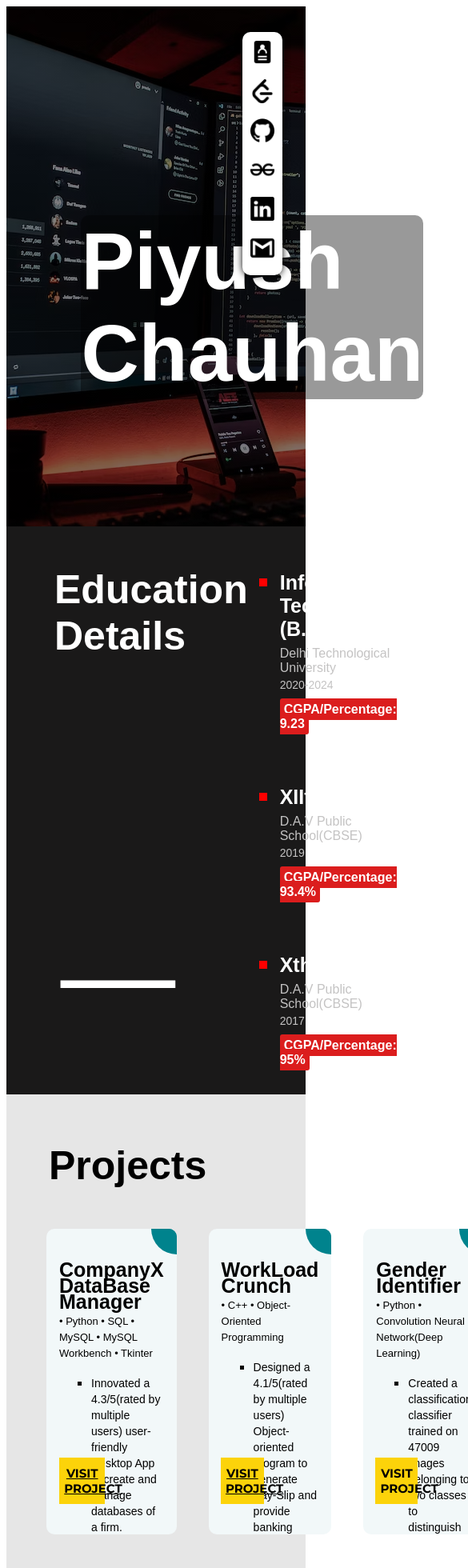
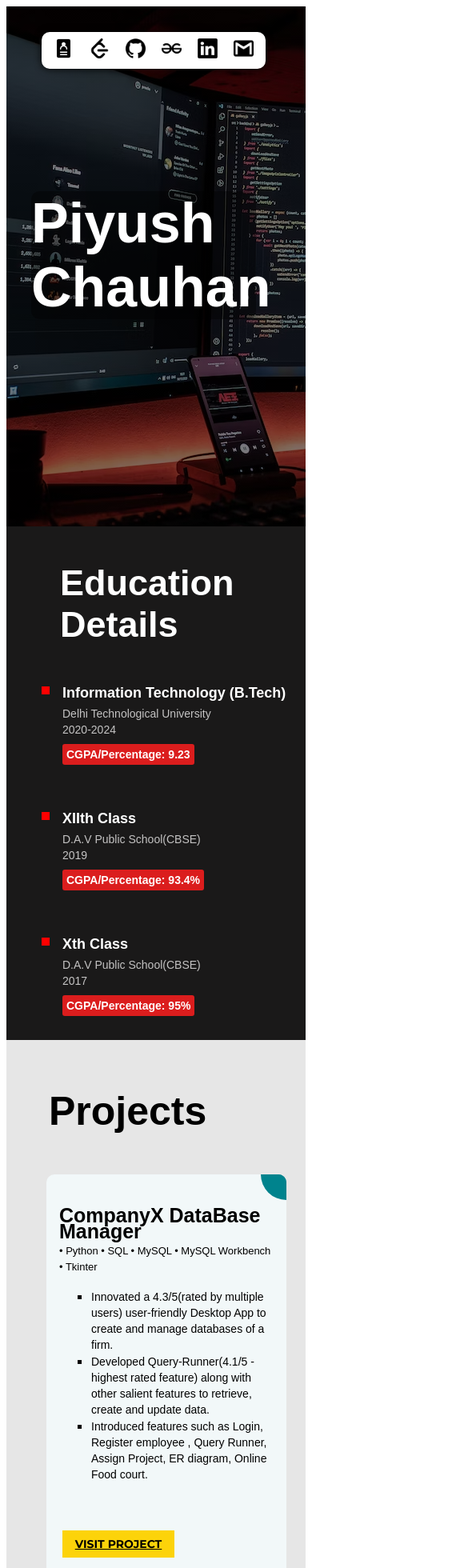
Before and after one commit to PiyushChauhan16/Portfolio, a React (Create React App) app: page / in a window 390 px wide. Shown: the top 1960 px of the page at 80% size, 585 px wide, since content can reach past the window. Built offline with nearby package versions, Linux system fonts and the light colour scheme.

Commit message:
"Added media 768 and 700"

```diff
--- a/src/AboutMePage/MakeCards.js
+++ b/src/AboutMePage/MakeCards.js
@@ -5,9 +5,9 @@ const MakeCards = ({project, choice=1}) => {
   return (
     <div>
 
-        <div class="card">
-        <div class="card1">
-            <p class = "project-name">{project.topic}</p>
+        <div className={"card" + (choice === 1 ? "" : " short-card")}>
+        <div className="card1">
+            <p className = "project-name">{project.topic}</p>
             {choice === 1 && project.tech_stack.map((curr)=>{
                 return (
                     <p class = "tech-stack-list">{"• " + curr +" "}</p>
@@ -23,8 +23,8 @@ const MakeCards = ({project, choice=1}) => {
             </ul>
 
 
-            <div class="go-corner" href="#">
-            <div class="go-arrow">
+            <div className="go-corner" href="#">
+            <div className="go-arrow">
                 <button style={{
                     background:"transparent",
                     color: "white",
@@ -33,7 +33,11 @@ const MakeCards = ({project, choice=1}) => {
                 }}></button>
             </div>
             </div>
-            {choice === 1 && (<button className='visit-btn'><a style={{color:"black"}} href={project.link}>VISIT PROJECT</a> </button>)}
+
+            <div>
+                {choice === 1 && (<button className='visit-btn'><a style={{color:"black"}} href={project.link}>VISIT PROJECT</a> </button>)}
+            </div>
+
 
         </div>
 
--- a/src/AboutMePage/Projects.js
+++ b/src/AboutMePage/Projects.js
@@ -10,7 +10,7 @@ const Projects = () => {
     return (
     <div className='project-div'>
         <div>
-            <p className="project-heading"><strong>Projects</strong></p>
+            <p className="project-heading">Projects</p>
         </div>
         <div class = "card-arrangment">
             {listOfProjects.map ((curr)=>{
--- a/src/AboutMePage/style.css
+++ b/src/AboutMePage/style.css
@@ -83,6 +83,11 @@
     /* border: solid; */
     height: 350px;
     position: relative;
+    min-width: 450px;;
+  }
+
+  .short-card{
+    height: 230px;
   }
 
   .card-arrangment{
@@ -98,6 +103,8 @@
     position: relative;
 
   }
+
+
 
   .card1{
     /* border: solid; */
@@ -160,6 +167,7 @@
  }
 .project-heading{
   font-family: sans-serif;
+  font-weight: bold;
   font-size: 50px;
   padding-left: 53px;
   margin-bottom: 0px;
@@ -170,6 +178,43 @@
   padding-top: 10px;
   padding-bottom: 50px;
 }
+
+  @media only screen and (max-width: 768px){
+    .card-arrangment{
+      display: grid;
+      grid-template-columns: 1fr;
+      column-gap: 40px;
+      row-gap: 80px;
+      /* border: solid; */
+      padding: 50px;
+      margin-bottom: 0px;;
+      /* width: 100%; */
+      /* height: 300px; */
+      position: relative;
+
+    }
+  }
+
+  @media only screen and (max-width: 700px){
+    .card{
+      min-width: 300px;
+      min-height: 500px;
+
+    }
+
+    .short-card{
+      min-height: 250px;
+    }
+
+    .visit-btn{
+      font-size: 14px;
+      padding: 8px 5px 8px 5px;
+      right: 140px;;
+      left:20px;
+    }
+  }
+
+
 
 /* ===================================*/
 /* navbar CSS */
@@ -198,9 +243,33 @@
   background-color: rgb(0,0,0); /* Fallback color */
   background-color: rgba(0,0,0, 0.4);
   border-radius: 10px;
+  display: inline-block;
 
 }
 
+@media only screen and (max-width: 768px){
+
+  .my-name{
+    color: white;
+    font-family: sans-serif;
+    font-weight: bolder;
+    font-size: 80px;;
+    position: absolute;
+    top: 20%;
+    left: 10%;
+    right: 70px;
+    background-color: rgb(0,0,0); /* Fallback color */
+    background-color: rgba(0,0,0, 0.4);
+    border-radius: 10px;
+
+  }
+}
+
+@media only screen and (max-width: 700px){
+  .my-name{
+    font-size: 70px;
+  }
+}
 
 
 /* ======================================
@@ -226,14 +295,7 @@ Education css */
   padding-left: 60px;;
 }
 
-.line{
-  font-weight: bold;
-  font-size: 250px;;
-  display: inline-block;
-  padding-left: 70px;;
-  margin-top: 100px;;
-  margin-bottom: 50px;;
-}
+
 .education-detail{
   margin-top: 10px;;
   padding-top: 15px;;
@@ -274,6 +336,39 @@ Education css */
 .education-list::marker{
   font-size: 2rem;
   color: red;
+}
+
+@media only screen and (max-width: 700px){
+  .education-arrangment{
+    grid-template-columns: 1fr;
+    padding-left: 30px;;
+  }
+
+  .line{
+    font-size: 0px;;
+  }
+
+  .education-heading{
+    font-family: sans-serif;
+    font-size: 45px;;
+    font-weight: bolder;
+    padding-left: 37px;;
+    margin-bottom: 0px;
+  }
+
+  .standard{
+    font-size: 18px;
+  }
+
+  .school{
+    font-size: 14px;
+  }
+  .year{
+    font-size: 14px;
+  }
+  .cgpa{
+    font-size: 14px;
+  }
 }
 
 /* =======================================
@@ -401,6 +496,32 @@ internship css */
   background-color: white;
 }
 
+@media only screen and (max-width: 700px){
+  .intern-arrangment{
+    grid-template-columns: 1fr;
+  }
+
+  .certificate-btn{
+    left:13%;
+  }
+
+  .intern-btn{
+    font-size: 40px;
+    top:10px;
+    right: 0px;
+    padding: 0px;
+
+  }
+
+  .internship-heading{
+    font-size: 45px;
+  }
+  .company{
+    font-size: 29px;
+  }
+
+}
+
 /* ==========================================
 achivemnt css */
 
@@ -428,6 +549,15 @@ achivemnt css */
 .achivement-list li::marker{
   font-size: 20px;
   color: red;
+}
+
+@media only screen and (max-width: 768px){
+  .achievment-arrangment{
+    display: grid;
+    grid-template-columns: 1fr;
+    padding: 50px;;
+    column-gap: 50px;;
+  }
 }
 
 /* ======================
@@ -461,3 +591,28 @@ sidebar css */
   border-width: 0px 0px 3px 0px ;
   border-color: orangered;
 }
+
+@media only screen and (max-width: 768px) {
+  .sidebar-div{
+    right: 30%;
+    padding: 10px;
+    grid-template-columns: 1fr 1fr 1fr 1fr 1fr 1fr;
+    column-gap: 20px;
+  }
+
+  .icon{
+    height:25px;;
+    padding-bottom: 5px;;
+
+  }
+
+}
+
+@media only screen and (max-width: 700px){
+  .sidebar-div{
+    right: 15%;
+    padding: 8px 15px 4px 15px;
+    grid-template-columns: 1fr 1fr 1fr 1fr 1fr 1fr;
+    column-gap: 20px;
+  }
+}
```
